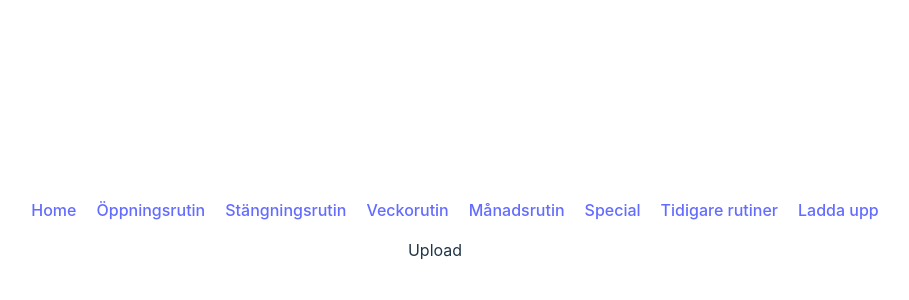
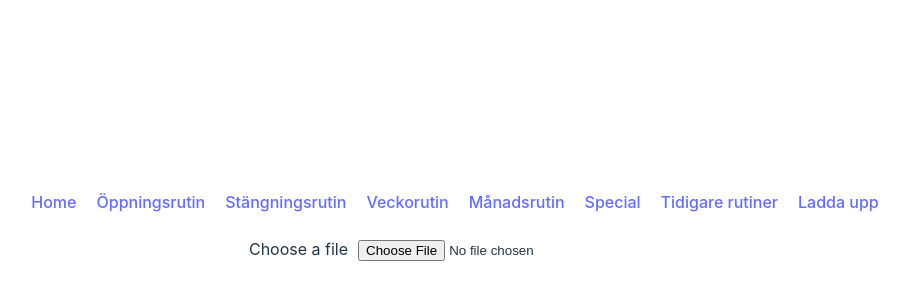
Before and after one commit to wahlstrommm/che-routine, a React (Vite) app: page /upload in a window 1280 px wide. Shown: the part 178-478 px from the top of the page, without its empty margins (205-1114 px from the left). Built offline with nearby package versions, Linux system fonts and the light colour scheme.

Commit message:
started on the upload

```diff
--- a/src/Pages/Upload.tsx
+++ b/src/Pages/Upload.tsx
@@ -1,5 +1,35 @@
 import React, { useState } from "react";
 
 export default function Upload() {
-  return <div>Upload</div>;
+  const [file, setFile] = useState<File | null>(null);
+  const handleFileChange = (e: React.ChangeEvent<HTMLInputElement>) => {
+    if (e.target.files) {
+      setFile(e.target.files[0]);
+    }
+  };
+  const handleUpload = () => {
+    // TODO
+  };
+  return (
+    <>
+      <div>
+        <label htmlFor="file" className="sr-only">
+          Choose a file
+        </label>
+        <input id="file" type="file" onChange={handleFileChange} />
+      </div>
+      {file && (
+        <section>
+          File details:
+          <ul>
+            <li>Name: {file.name}</li>
+            <li>Type: {file.type}</li>
+            <li>Size: {file.size} bytes</li>
+          </ul>
+        </section>
+      )}
+
+      {file && <button onClick={handleUpload}>Upload a file</button>}
+    </>
+  );
 }
```
